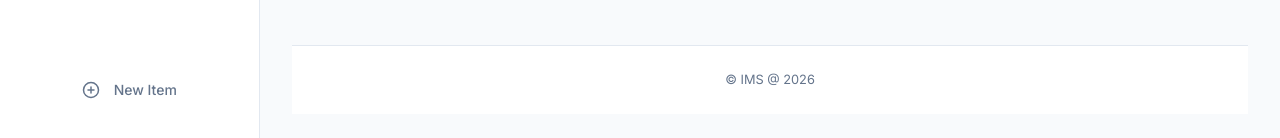
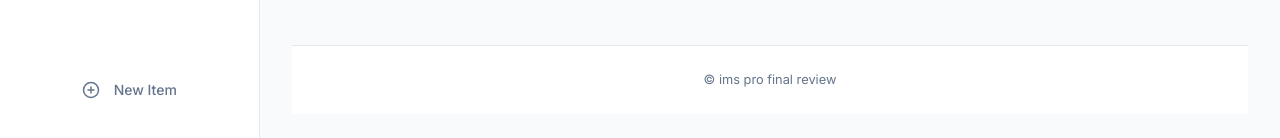
Before and after one commit to spro047/Devops_project, a React (Vite) app in the folder frontend/: page / in a window 1280 px wide. Shown: the part 654-792 px from the top of the page. Built offline with nearby package versions, Linux system fonts and the light colour scheme; no server answers.

Commit message:
final exam

```diff
--- a/frontend/src/App.jsx
+++ b/frontend/src/App.jsx
@@ -108,7 +108,7 @@ function App() {
           {renderView()}
         </div>
         <footer className="app-footer">
-          <p>&copy; IMS @ 2026 </p>
+          <p>&copy; ims pro final review </p>
         </footer>
       </main>
     </div>
```
